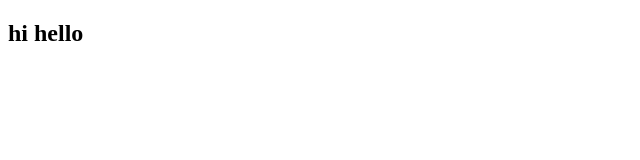
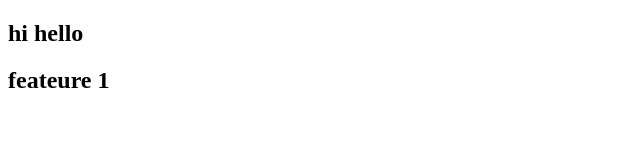
Before and after one commit to Suryanra/learning, a plain HTML site: page index.html in a window 1280 px wide. Shown: the whole page, without its empty margins (0-640 px from the left). Drawn offline with Linux system fonts and the light colour scheme.

Commit message:
message features

```diff
--- a/index.html
+++ b/index.html
@@ -7,5 +7,6 @@
 </head>
 <body>
       <h2>hi hello </h2>
+      <h2>feateure 1 </h2>
 </body>
 </html>
```
